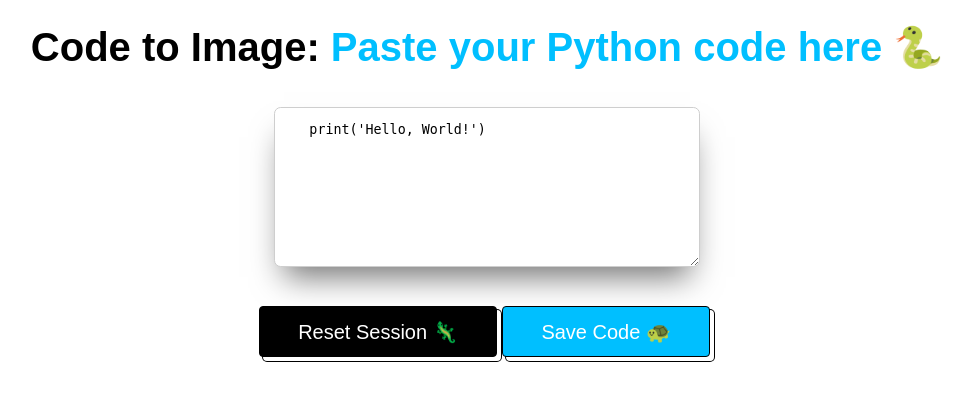
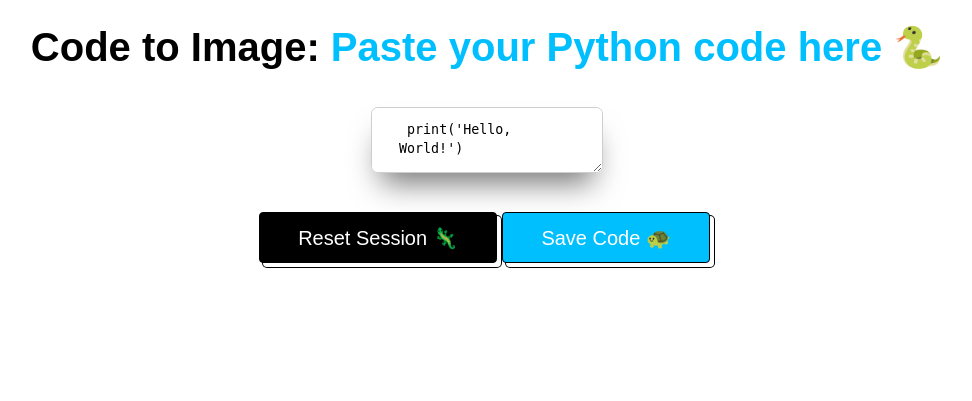
Before and after one commit to nikitaSisikin/code2im, a Flask app: page / in a window 1280 px wide. Shown: the top 401 px of the page, without its empty margins (153-1125 px from the left). Run offline with Flask 3, Linux system fonts and the light colour scheme.

Commit message:
code textarea: dynamic height.width adjustment

```diff
--- a/app.py
+++ b/app.py
@@ -22,11 +22,14 @@
     # If the "code" key is not in the session, initialize it with the placeholder code
     if session.get("code") is None:
         session["code"] = placeholder_code
-
+    # get code lines
+    lines = session["code"].split("\n")
     # Prepare the context for rendering the template
     context = {
         "message": "Paste your Python code here 🐍",
         "code": session["code"],
+        "num_lines": len(lines),
+        "max_chars": len(max(lines, key=len)),
     }
 
     # Render the 'code_input.html' template with the provided context
--- a/templates/code_input.html
+++ b/templates/code_input.html
@@ -8,6 +8,12 @@
 
 <!-- Override the content block in the base template -->
 {% block content %}
+  <style>
+    .code {
+      min-height: calc({{ num_lines }}em * 1.5 + 2 * 1em);
+      min-width: calc({{ num_lines }}em * 1.5 + 2 * 1em);
+    }
+  </style>
   <!-- Create a form for code input -->
   <form>
     <!-- Textarea for users to paste their code with a placeholder -->
```
Lines whose indentation alone changed are shown as unchanged.
